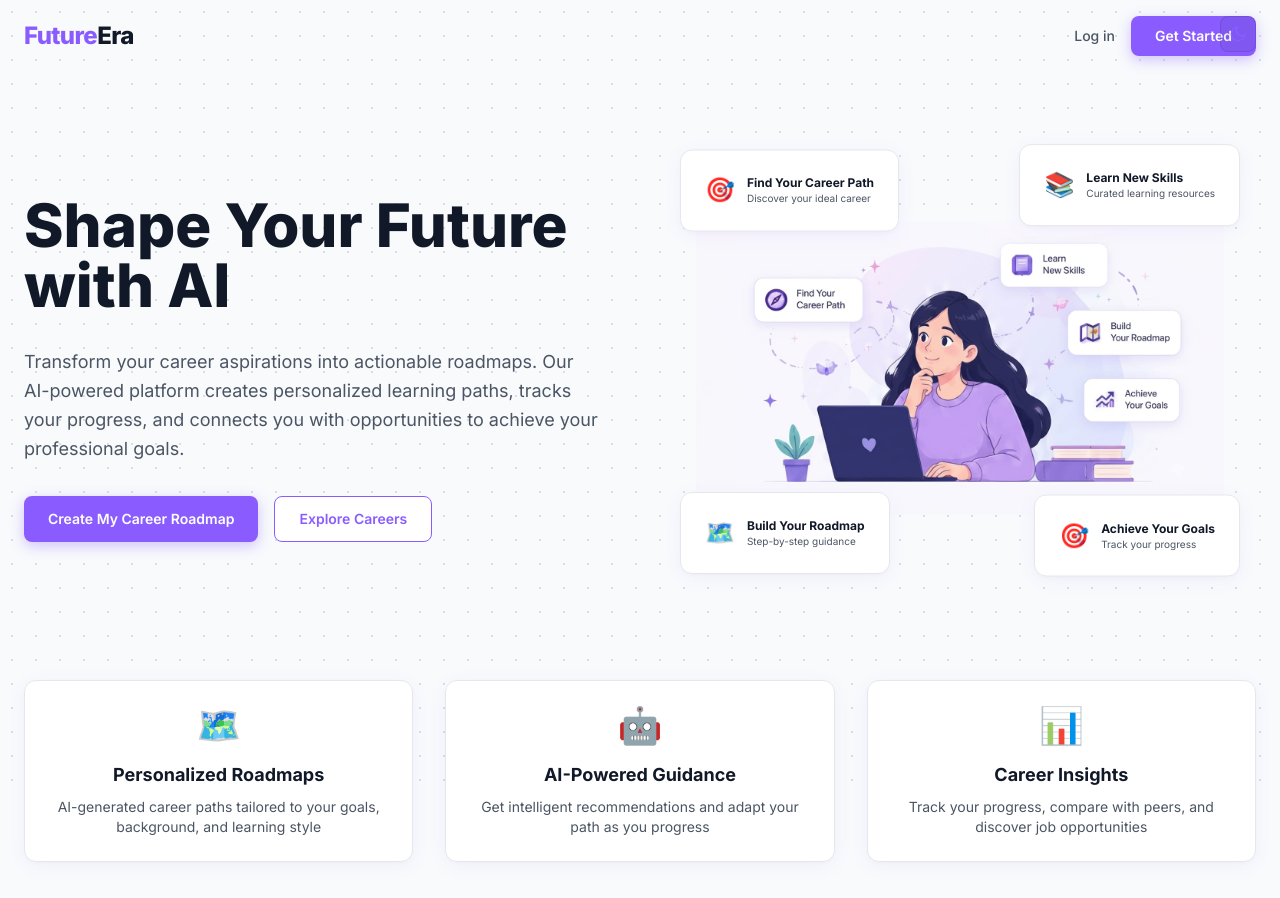
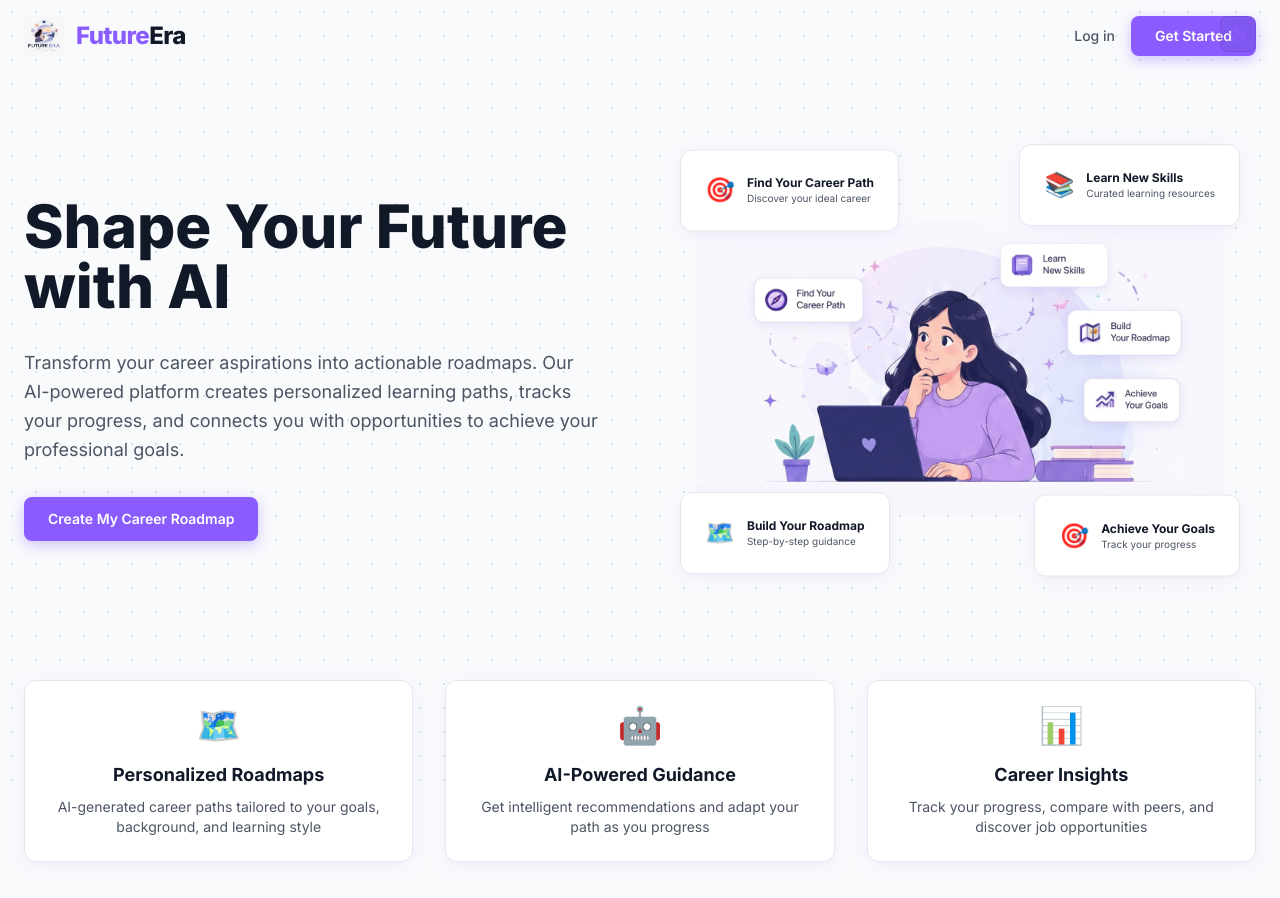
Before and after one commit to Priyanka0542/CAPSTONE, a React (Vite) app in the folder client/: page / in a window 1280 px wide. Shown: the top 898 px of the page. Built offline with nearby package versions, Linux system fonts and the light colour scheme.

Commit message:
PLaced the logo

```diff
--- a/client/index.html
+++ b/client/index.html
@@ -2,7 +2,7 @@
 <html lang="en">
   <head>
     <meta charset="UTF-8" />
-    <link rel="icon" type="image/svg+xml" href="/favicon.svg" />
+    <link rel="icon" type="image/png" href="/logo.png" />
     <meta name="viewport" content="width=device-width, initial-scale=1.0" />
     <meta name="description" content="FutureEra — AI Career Path Simulator. Plan your career with AI-generated roadmaps, track progress, and compare paths." />
     <link rel="preconnect" href="https://fonts.googleapis.com" />
--- a/client/src/components/landing/LandingHero.jsx
+++ b/client/src/components/landing/LandingHero.jsx
@@ -6,8 +6,11 @@ export default function LandingHero({ onCreateGoal, showNav = true }) {
       {/* Navigation */}
       {showNav && (
         <nav className="flex items-center justify-between px-6 py-4">
-          <div className="text-2xl font-extrabold tracking-tight">
-            <span className="text-comet-violet">Future</span>Era
+          <div className="flex items-center gap-3">
+            <img src="/logo.png" alt="FutureEra Logo" className="h-10 w-auto" />
+            <div className="text-2xl font-extrabold tracking-tight">
+              <span className="text-comet-violet">Future</span>Era
+            </div>
           </div>
           <div className="flex items-center gap-4">
             <Link to="/login" className="text-sm font-medium text-dust-gray hover:text-starlight transition-colors">
@@ -41,12 +44,6 @@ export default function LandingHero({ onCreateGoal, showNav = true }) {
               >
                 Create My Career Roadmap
               </button>
-              <Link
-                to="/dashboard"
-                className="btn-secondary text-base py-3 px-6 font-semibold"
-              >
-                Explore Careers
-              </Link>
             </div>
           </div>
 
--- a/client/src/pages/Community.jsx
+++ b/client/src/pages/Community.jsx
@@ -83,8 +83,11 @@ export default function Community() {
       <div className="relative z-10">
         {/* Nav */}
         <nav className="flex items-center justify-between px-6 py-4 shadow-sm" style={{ background: 'var(--card-bg)', borderBottom: '1px solid var(--card-border)' }}>
-          <Link to="/dashboard" className="text-2xl font-extrabold text-starlight tracking-tight hover:opacity-90 transition-opacity">
-            <span className="text-comet-violet">Future</span>Era
+          <Link to="/dashboard" className="flex items-center gap-3 hover:opacity-90 transition-opacity">
+            <img src="/logo.png" alt="FutureEra Logo" className="h-8 w-auto" />
+            <span className="text-2xl font-extrabold text-starlight tracking-tight">
+              <span className="text-comet-violet">Future</span>Era
+            </span>
           </Link>
           <div className="flex items-center gap-4 sm:gap-6">
             <span className="text-sm font-semibold text-dust-gray hidden sm:block">Hey, {user?.name}</span>
--- a/client/src/pages/Compare.jsx
+++ b/client/src/pages/Compare.jsx
@@ -63,8 +63,11 @@ export default function Compare() {
       <div className="relative z-10">
         {/* Nav */}
         <nav className="flex items-center justify-between px-6 py-4 shadow-sm" style={{ background: 'var(--card)', borderBottom: '1px solid var(--border)' }}>
-          <Link to="/dashboard" className="text-2xl font-extrabold text-starlight tracking-tight hover:opacity-90 transition-opacity">
-            <span className="text-comet-violet">Future</span>Era
+          <Link to="/dashboard" className="flex items-center gap-3 hover:opacity-90 transition-opacity">
+            <img src="/logo.png" alt="FutureEra Logo" className="h-8 w-auto" />
+            <span className="text-2xl font-extrabold text-starlight tracking-tight">
+              <span className="text-comet-violet">Future</span>Era
+            </span>
           </Link>
           <div className="flex items-center gap-3">
             <ThemeToggle />
--- a/client/src/pages/Dashboard.jsx
+++ b/client/src/pages/Dashboard.jsx
@@ -103,8 +103,11 @@ export default function Dashboard() {
       <div className="relative z-10">
         {/* Nav */}
         <nav className="flex items-center justify-between px-6 py-4 shadow-sm" style={{ background: 'var(--card-bg)', borderBottom: '1px solid var(--card-border)' }}>
-          <Link to="/dashboard" className="text-2xl font-extrabold text-starlight tracking-tight hover:opacity-90 transition-opacity">
-            <span className="text-comet-violet">Future</span>Era
+          <Link to="/dashboard" className="flex items-center gap-3 hover:opacity-90 transition-opacity">
+            <img src="/logo.png" alt="FutureEra Logo" className="h-8 w-auto" />
+            <span className="text-2xl font-extrabold text-starlight tracking-tight">
+              <span className="text-comet-violet">Future</span>Era
+            </span>
           </Link>
           <div className="flex items-center gap-4 sm:gap-6">
             <span className="text-sm font-semibold text-dust-gray hidden sm:block">Hey, {user?.name}</span>
--- a/client/src/pages/Login.jsx
+++ b/client/src/pages/Login.jsx
@@ -38,6 +38,7 @@ export default function Login() {
       <div className="card w-full max-w-md animate-fadeIn relative z-10">
         {/* Logo */}
         <div className="text-center mb-8">
+          <img src="/logo.png" alt="FutureEra Logo" className="h-16 w-auto mx-auto mb-3" />
           <h1 className="text-3xl font-extrabold text-starlight mb-1 tracking-tight">
             <span className="text-comet-violet">Future</span>Era
           </h1>
--- a/client/src/pages/PathDetail.jsx
+++ b/client/src/pages/PathDetail.jsx
@@ -403,9 +403,12 @@ export default function PathDetail() {
         >
           <Link
             to="/dashboard"
-            className="text-2xl font-extrabold text-starlight tracking-tight hover:opacity-90 transition-opacity"
+            className="flex items-center gap-3 hover:opacity-90 transition-opacity"
           >
-            <span className="text-comet-violet">Future</span>Era
+            <img src="/logo.png" alt="FutureEra Logo" className="h-8 w-auto" />
+            <span className="text-2xl font-extrabold text-starlight tracking-tight">
+              <span className="text-comet-violet">Future</span>Era
+            </span>
           </Link>
 
           <div className="flex items-center gap-3">
--- a/client/src/pages/Signup.jsx
+++ b/client/src/pages/Signup.jsx
@@ -55,6 +55,7 @@ export default function Signup() {
       </div>
       <div className="card w-full max-w-md animate-fadeIn relative z-10">
         <div className="text-center mb-8">
+          <img src="/logo.png" alt="FutureEra Logo" className="h-16 w-auto mx-auto mb-3" />
           <h1 className="text-3xl font-extrabold text-starlight mb-1 tracking-tight">
             <span className="text-comet-violet">Future</span>Era
           </h1>
```
Also changed, not shown: client/public/logo.png (added).
